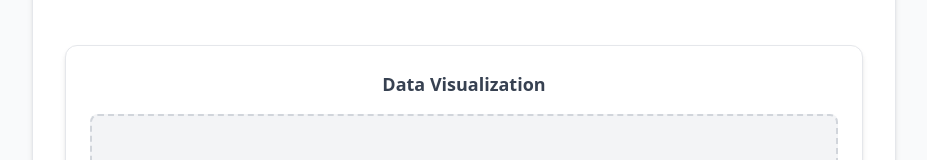
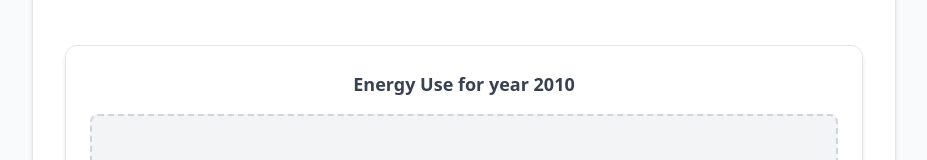
Before and after one commit to MacsenHigginsKSU/CS-4850-SP106, a plain HTML site: page index.html in a window 1280 px wide. Shown: the part 396-556 px from the top of the page, without its empty margins (176-1103 px from the left). Drawn offline with nearby package versions, Linux system fonts and the light colour scheme.

```diff
--- a/index.html
+++ b/index.html
@@ -66,7 +66,7 @@
 
 <div class="bg-white rounded-xl shadow-md overflow-hidden mb-8 border border-gray-200">
             <div class="p-6">
-                <h2 class="text-lg font-semibold text-gray-700 mb-4 text-center">Data Visualization</h2>
+                <h2 class="text-lg font-semibold text-gray-700 mb-4 text-center">Energy Use for year 2010</h2>
                 <div class="aspect-video bg-gray-100 rounded-lg flex items-center justify-center border-2 border-dashed border-gray-300">
                     <span class="text-gray-400 italic">Graph Output Area (Plotly/Matplotlib)</span>
                 </div>
```
Also changed, not shown: requirements.txt.
